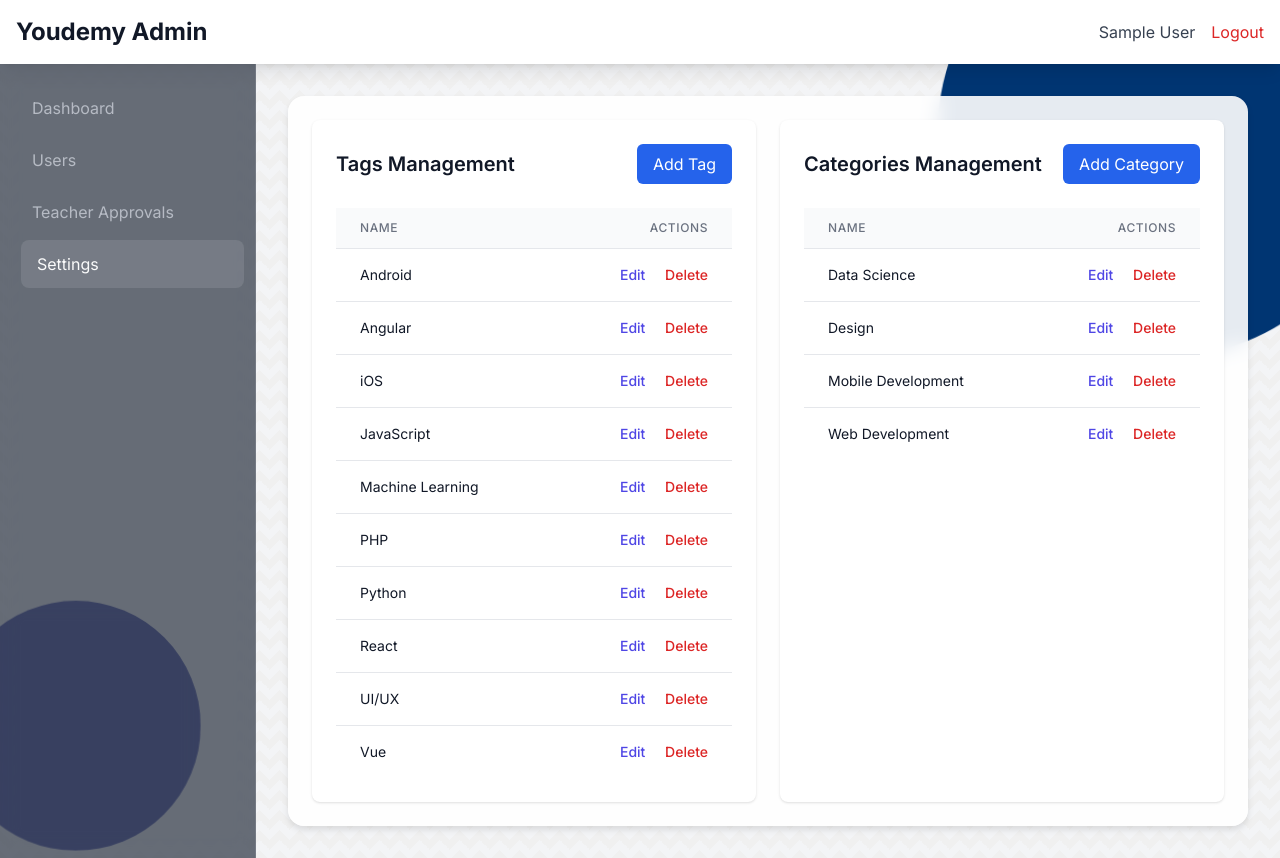
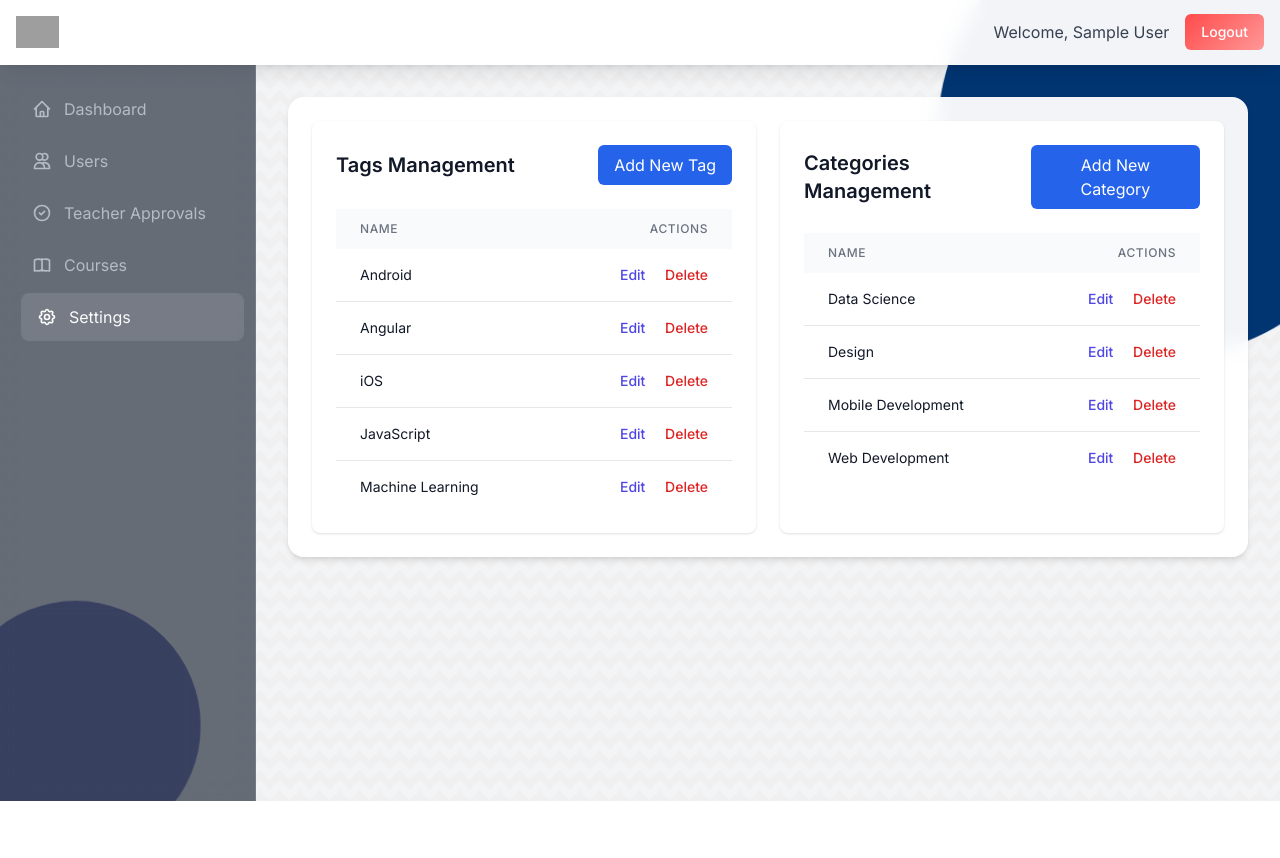
Before and after one commit to Ibrahim-Lmlilas/Youdemy, a PHP site: page /app/views/admin/settings.php in a window 1280 px wide. After the commit the page ends 801 px from the top, so only its background shows below. Run offline with PHP 8.4, Linux system fonts and the light colour scheme; the visitor is signed in with stand-in values (Sample User, id 1); data comes from the database, SQL or seed files in the repository; lists and menus that the app fills with data are empty; some libraries are stand-ins or nearby versions; grey boxes are pictures that could not be loaded.

Commit message:
Admin 100%

```diff
--- a/app/views/admin/settings.php
+++ b/app/views/admin/settings.php
@@ -1,111 +1,17 @@
 <?php
 session_start();
 
-// Check if user is logged in and is admin
+require_once __DIR__ . '/../../models/Admin.php';
+
+// Check if user is logged in and is an admin
 if(!isset($_SESSION['user_id']) || $_SESSION['user_role'] !== 'admin') {
     header('Location: ../auth/login.php');
     exit();
 }
 
-require_once __DIR__ . '/../../config/Database.php';
-
-$db = new Database();
-
-// Handle form submission
-if ($_SERVER['REQUEST_METHOD'] === 'POST') {
-    $action = $_POST['action'] ?? '';
-
-    try {
-        switch($action) {
-            case 'addTag':
-                $name = trim($_POST['name'] ?? '');
-                if (!empty($name)) {
-                    $sql = "INSERT INTO tags (name) VALUES (?)";
-                    $success = $db->query($sql, [$name]);
-                    $_SESSION['success_message'] = 'Tag added successfully!';
-                }
-                break;
-
-            case 'updateTag':
-                $id = (int)($_POST['id'] ?? 0);
-                $name = trim($_POST['name'] ?? '');
-                if ($id > 0 && !empty($name)) {
-                    $sql = "UPDATE tags SET name = ? WHERE id = ?";
-                    $success = $db->query($sql, [$name, $id]);
-                    $_SESSION['success_message'] = 'Tag updated successfully!';
-                }
-                break;
-
-            case 'deleteTag':
-                $id = (int)($_POST['id'] ?? 0);
-                if ($id > 0) {
-                    // Delete tag associations first
-                    $sql = "DELETE FROM course_tags WHERE tag_id = ?";
-                    $db->query($sql, [$id]);
-
-                    // Then delete the tag
-                    $sql = "DELETE FROM tags WHERE id = ?";
-                    $success = $db->query($sql, [$id]);
-                    $_SESSION['success_message'] = 'Tag deleted successfully!';
-                }
-                break;
-
-            case 'addCategory':
-                $name = trim($_POST['name'] ?? '');
-                if (!empty($name)) {
-                    $sql = "INSERT INTO categories (name) VALUES (?)";
-                    $success = $db->query($sql, [$name]);
-                    $_SESSION['success_message'] = 'Category added successfully!';
-                }
-                break;
-
-            case 'updateCategory':
-                $id = (int)($_POST['id'] ?? 0);
-                $name = trim($_POST['name'] ?? '');
-                if ($id > 0 && !empty($name)) {
-                    $sql = "UPDATE categories SET name = ? WHERE id = ?";
-                    $success = $db->query($sql, [$name, $id]);
-                    $_SESSION['success_message'] = 'Category updated successfully!';
-                }
-                break;
-
-            case 'deleteCategory':
-                $id = (int)($_POST['id'] ?? 0);
-                if ($id > 0) {
-                    // First check if category is used in any courses
-                    $sql = "SELECT COUNT(*) as count FROM courses WHERE category_id = ?";
-                    $result = $db->query($sql, [$id])->fetch();
-
-                    if ($result['count'] > 0) {
-                        $_SESSION['error_message'] = 'Cannot delete category because it is used by courses. Please reassign or delete those courses first.';
-                        header('Location: settings.php');
-                        exit;
-                    }
-
-                    // If not used, delete the category
-                    $sql = "DELETE FROM categories WHERE id = ?";
-                    $success = $db->query($sql, [$id]);
-                    $_SESSION['success_message'] = 'Category deleted successfully!';
-                }
-                break;
-        }
-
-        header('Location: settings.php');
-        exit;
-
-    } catch (Exception $e) {
-        $_SESSION['error_message'] = $e->getMessage();
-    }
-}
-
-// Get tags and categories
-$sql = "SELECT * FROM tags ORDER BY name";
-$tags = $db->query($sql)->fetchAll();
-
-$sql = "SELECT * FROM categories ORDER BY name";
-$categories = $db->query($sql)->fetchAll();
+$admin = new Admin();
+$userName = $_SESSION['user_name'] ?? 'Admin';
 ?>
-
 <!DOCTYPE html>
 <html lang="en">
 <head>
@@ -188,11 +94,68 @@ $categories = $db->query($sql)->fetchAll();
             color: white;
             transform: translateX(5px);
         }
+        .sidebar-link svg {
+            width: 1.25rem;
+            height: 1.25rem;
+            margin-right: 0.75rem;
+        }
         .content-area {
-            background: rgba(255, 255, 255, 0.9);
+            background: rgba(255, 255, 255, 0.95);
             backdrop-filter: blur(10px);
             border-radius: 1rem;
-            box-shadow: 0 4px 6px rgba(0, 0, 0, 0.1);
+            box-shadow: 0 4px 6px -1px rgba(0, 0, 0, 0.1), 0 2px 4px -1px rgba(0, 0, 0, 0.06);
+            position: relative;
+            z-index: 1;
+        }
+        .table-wrapper {
+            position: relative;
+            max-height: 300px;
+            overflow: hidden;
+        }
+        .table-scroll {
+            overflow-y: auto;
+            max-height: 300px;
+        }
+        .table-scroll::-webkit-scrollbar {
+            width: 8px;
+        }
+        .table-scroll::-webkit-scrollbar-track {
+            background: transparent;
+        }
+        .table-scroll::-webkit-scrollbar-thumb {
+            background-color: rgba(0, 53, 114, 0.5);
+            border-radius: 20px;
+            border: 2px solid transparent;
+        }
+        table thead {
+            position: sticky;
+            top: 0;
+            background: #f9fafb;
+            z-index: 1;
+        }
+        .user-table {
+            background: rgba(255, 255, 255, 0.95);
+            backdrop-filter: blur(10px);
+            border-radius: 1rem;
+            overflow: hidden;
+            max-height: calc(100vh - 13rem);
+            display: flex;
+            flex-direction: column;
+        }
+        nav.bg-white {
+            background: rgba(255, 255, 255, 0.95) !important;
+            backdrop-filter: blur(10px);
+            border-bottom: 1px solid rgba(255, 255, 255, 0.2);
+            position: relative;
+            z-index: 1;
+        }
+        .logout-btn {
+            background: linear-gradient(135deg, #ff4b4b 0%, #ff9797 100%);
+            transition: all 0.3s ease;
+        }
+        .logout-btn:hover {
+            transform: translateY(-2px);
+            box-shadow: 0 4px 12px rgba(255, 75, 75, 0.4);
         }
     </style>
 </head>
@@ -201,12 +164,14 @@ $categories = $db->query($sql)->fetchAll();
     <nav class="bg-white shadow-lg">
         <div class="max-w-full mx-auto px-4">
             <div class="flex justify-between h-16">
-                <div class="flex items-center">
-                    <h1 class="text-2xl font-bold text-gray-900">Youdemy Admin</h1>
+                <div class="flex">
+                    <div class="flex-shrink-0 flex items-center">
+                        <img class="h-8 w-auto" src="../../../assets/img/C.jpg" alt="Logo">
                     </div>
-                <div class="flex items-center">
-                    <span class="text-gray-700 mr-4"><?= htmlspecialchars($_SESSION['user_name'] ?? 'Admin') ?></span>
-                    <a href="../auth/logout.php" class="text-red-600 hover:text-red-800">Logout</a>
+                </div>
+                <div class="flex items-center space-x-4">
+                    <span class="text-gray-700">Welcome, <?php echo htmlspecialchars($userName); ?></span>
+                    <a href="../auth/logout.php" class="logout-btn bg-red-500 hover:bg-red-600 text-white px-4 py-2 rounded-md text-sm font-medium transition-all duration-200">Logout</a>
                 </div>
             </div>
         </div>
@@ -216,10 +181,37 @@ $categories = $db->query($sql)->fetchAll();
         <!-- Sidebar -->
         <aside class="sidebar w-64 flex-shrink-0">
             <nav class="mt-5 px-2">
-                <a href="dashboard.php" class="sidebar-link">Dashboard</a>
-                <a href="users.php" class="sidebar-link">Users</a>
-                <a href="teacher_approvals.php" class="sidebar-link">Teacher Approvals</a>
-                <a href="settings.php" class="sidebar-link active">Settings</a>
+                <a href="dashboard.php" class="sidebar-link">
+                    <svg fill="none" stroke="currentColor" viewBox="0 0 24 24">
+                        <path stroke-linecap="round" stroke-linejoin="round" stroke-width="2" d="M3 12l2-2m0 0l7-7 7 7M5 10v10a1 1 0 001 1h3m10-11l2 2m-2-2v10a1 1 0 01-1 1h-3m-6 0a1 1 0 001-1v-4a1 1 0 011-1h2a1 1 0 011 1v4a1 1 0 001 1m-6 0h6"></path>
+                    </svg>
+                    Dashboard
+                </a>
+                <a href="users.php" class="sidebar-link">
+                    <svg fill="none" stroke="currentColor" viewBox="0 0 24 24">
+                        <path stroke-linecap="round" stroke-linejoin="round" stroke-width="2" d="M12 4.354a4 4 0 110 5.292M15 21H3v-1a6 6 0 0112 0v1zm0 0h6v-1a6 6 0 00-9-5.197M13 7a4 4 0 11-8 0 4 4 0 018 0z"></path>
+                    </svg>
+                    Users
+                </a>
+                <a href="teacher_approvals.php" class="sidebar-link">
+                    <svg fill="none" stroke="currentColor" viewBox="0 0 24 24">
+                        <path stroke-linecap="round" stroke-linejoin="round" stroke-width="2" d="M9 12l2 2 4-4m6 2a9 9 0 11-18 0 9 9 0 0118 0z"></path>
+                    </svg>
+                    Teacher Approvals
+                </a>
+                <a href="courses.php" class="sidebar-link">
+                    <svg fill="none" stroke="currentColor" viewBox="0 0 24 24">
+                        <path stroke-linecap="round" stroke-linejoin="round" stroke-width="2" d="M12 6.253v13m0-13C10.832 5.477 9.246 5 7.5 5S4.168 5.477 3 6.253v13C4.168 18.477 5.754 19 7.5 19s3.332-.477 4.5-1.253m0-13C13.168 5.477 14.754 5 16.5 5c1.747 0 3.332.477 4.5 1.253v13C19.832 18.477 18.247 19 16.5 19c-1.746 0-3.332-.477-4.5-1.253"></path>
+                    </svg>
+                    Courses
+                </a>
+                <a href="settings.php" class="sidebar-link active">
+                    <svg fill="none" stroke="currentColor" viewBox="0 0 24 24">
+                        <path stroke-linecap="round" stroke-linejoin="round" stroke-width="2" d="M10.325 4.317c.426-1.756 2.924-1.756 3.35 0a1.724 1.724 0 002.573 1.066c1.543-.94 3.31.826 2.37 2.37a1.724 1.724 0 001.065 2.572c1.756.426 1.756 2.924 0 3.35a1.724 1.724 0 00-1.066 2.573c.94 1.543-.826 3.31-2.37 2.37a1.724 1.724 0 00-2.572 1.065c-.426 1.756-2.924 1.756-3.35 0a1.724 1.724 0 00-2.573-1.066c-1.543.94-3.31-.826-2.37-2.37a1.724 1.724 0 00-1.065-2.572c-1.756-.426-1.756-2.924 0-3.35a1.724 1.724 0 001.066-2.573c-.94-1.543.826-3.31 2.37-2.37.996.608 2.296.07 2.572-1.065z"></path>
+                        <path stroke-linecap="round" stroke-linejoin="round" stroke-width="2" d="M15 12a3 3 0 11-6 0 3 3 0 016 0z"></path>
+                    </svg>
+                    Settings
+                </a>
             </nav>
         </aside>
 
@@ -231,11 +223,11 @@ $categories = $db->query($sql)->fetchAll();
                     <div class="bg-white shadow rounded-lg p-6">
                         <div class="flex justify-between items-center mb-6">
                             <h2 class="text-xl font-semibold text-gray-900">Tags Management</h2>
-                            <button onclick="openAddTagModal()" class="bg-blue-600 text-white px-4 py-2 rounded-md hover:bg-blue-700">
-                                Add Tag
+                            <button onclick="openAddTagModal()" class="px-4 py-2 bg-blue-600 text-white rounded-md hover:bg-blue-700 focus:outline-none focus:ring-2 focus:ring-blue-500 focus:ring-offset-2">
+                                Add New Tag
                             </button>
                         </div>
-                        <div class="overflow-x-auto">
+                        <div class="table-wrapper">
                             <table class="min-w-full divide-y divide-gray-200">
                                 <thead class="bg-gray-50">
                                     <tr>
@@ -243,8 +235,16 @@ $categories = $db->query($sql)->fetchAll();
                                         <th class="px-6 py-3 text-right text-xs font-medium text-gray-500 uppercase tracking-wider">Actions</th>
                                     </tr>
                                 </thead>
+                            </table>
+                            <div class="table-scroll">
+                                <table class="min-w-full divide-y divide-gray-200">
                                     <tbody class="bg-white divide-y divide-gray-200">
-                                    <?php foreach($tags as $tag): ?>
+                                        <?php
+                                        require_once __DIR__ . '/../../config/Database.php';
+                                        $db = new Database();
+                                        $sql = "SELECT * FROM tags ORDER BY name";
+                                        $tags = $db->query($sql)->fetchAll();
+                                        foreach($tags as $tag): ?>
                                         <tr>
                                             <td class="px-6 py-4 whitespace-nowrap text-sm text-gray-900">
                                                 <?= htmlspecialchars($tag['name']) ?>
@@ -261,16 +261,17 @@ $categories = $db->query($sql)->fetchAll();
                                 </table>
                             </div>
                         </div>
+                    </div>
 
                     <!-- Categories Management -->
                     <div class="bg-white shadow rounded-lg p-6">
                         <div class="flex justify-between items-center mb-6">
                             <h2 class="text-xl font-semibold text-gray-900">Categories Management</h2>
-                            <button onclick="openAddCategoryModal()" class="bg-blue-600 text-white px-4 py-2 rounded-md hover:bg-blue-700">
-                                Add Category
+                            <button onclick="openAddCategoryModal()" class="px-4 py-2 bg-blue-600 text-white rounded-md hover:bg-blue-700 focus:outline-none focus:ring-2 focus:ring-blue-500 focus:ring-offset-2">
+                                Add New Category
                             </button>
                         </div>
-                        <div class="overflow-x-auto">
+                        <div class="table-wrapper">
                             <table class="min-w-full divide-y divide-gray-200">
                                 <thead class="bg-gray-50">
                                     <tr>
@@ -278,8 +279,14 @@ $categories = $db->query($sql)->fetchAll();
                                         <th class="px-6 py-3 text-right text-xs font-medium text-gray-500 uppercase tracking-wider">Actions</th>
                                     </tr>
                                 </thead>
+                            </table>
+                            <div class="table-scroll">
+                                <table class="min-w-full divide-y divide-gray-200">
                                     <tbody class="bg-white divide-y divide-gray-200">
-                                    <?php foreach($categories as $category): ?>
+                                        <?php
+                                        $sql = "SELECT * FROM categories ORDER BY name";
+                                        $categories = $db->query($sql)->fetchAll();
+                                        foreach($categories as $category): ?>
                                         <tr>
                                             <td class="px-6 py-4 whitespace-nowrap text-sm text-gray-900">
                                                 <?= htmlspecialchars($category['name']) ?>
@@ -294,6 +301,7 @@ $categories = $db->query($sql)->fetchAll();
                                         <?php endforeach; ?>
                                     </tbody>
                                 </table>
+                            </div>
                         </div>
                     </div>
                 </div>
```
Also changed, not shown: app/views/admin/courses.php (+1 -6 lines), app/views/admin/dashboard.php (+16 -15 lines), app/views/admin/users.php (+2 -7 lines), 1 other file. Lines whose indentation alone changed are shown as unchanged.
